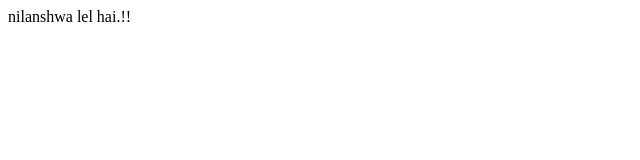
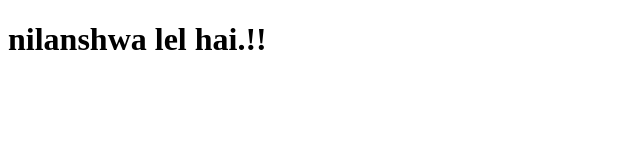
Before and after one commit to ankijasra/coursera-test, a plain HTML site: page site/index.htm in a window 1280 px wide. Shown: the whole page, without its empty margins (0-640 px from the left). Drawn offline with Linux system fonts and the light colour scheme.

Commit message:
ab dekho

```diff
--- a/site/index.htm
+++ b/site/index.htm
@@ -4,6 +4,6 @@
 	<title>hello</title>
 </head>
 <body>
-nilanshwa lel hai.!!
+<h1>nilanshwa lel hai.!! </h1>
 </body>
 </html>
```
